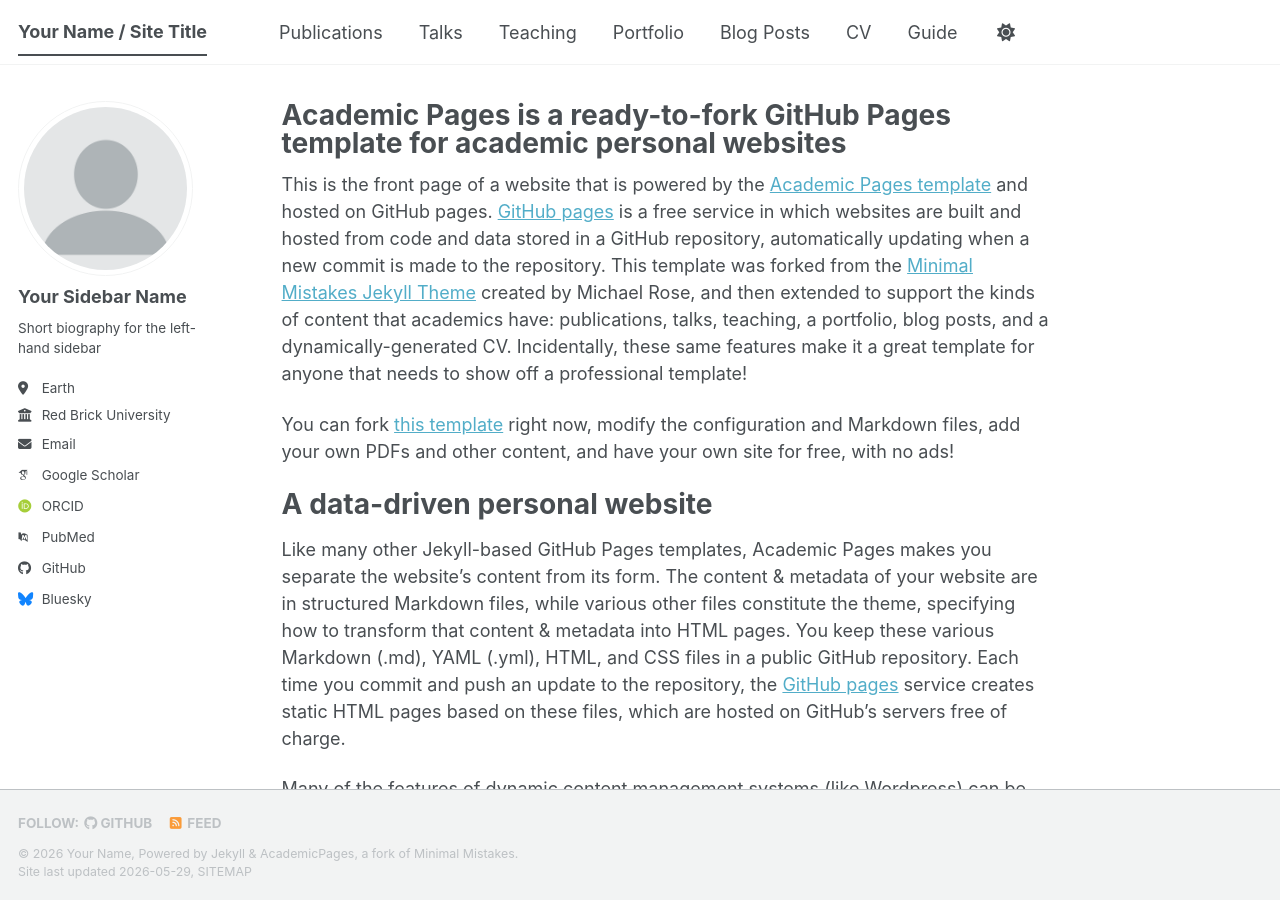
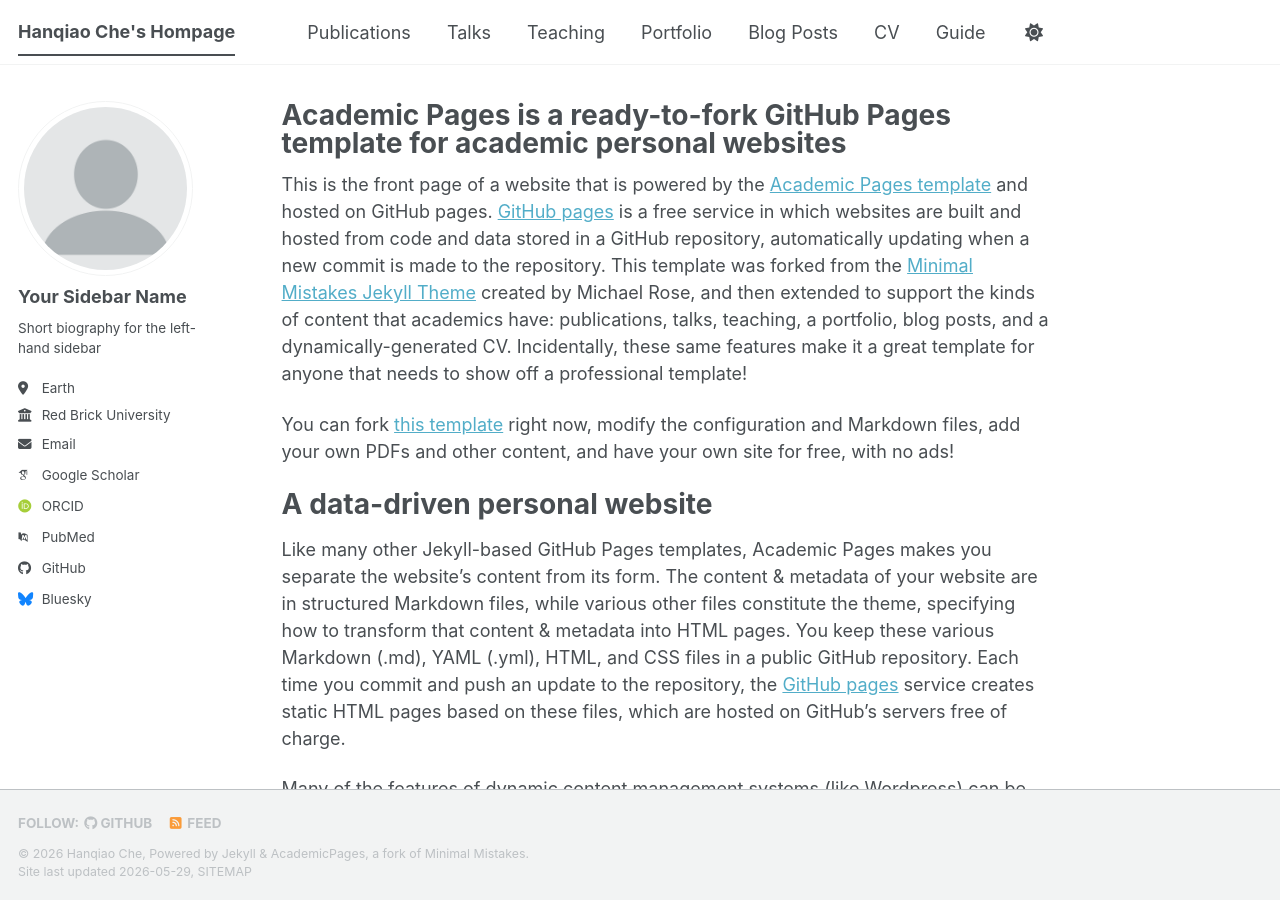
Before and after one commit to HQChe/academic, a Jekyll site: the page built from _pages/about.md, in a window 1280 px wide and 900 px high. Built offline with Jekyll 4.4.1, drawn with Linux system fonts in a browser that asks for light colours; some web fonts are replaced; a script bundle is joined from its source files by our own code; library files that are not in the unit come from our copies.

Commit message:
Update site title and name in configuration

```diff
--- a/_config.yml
+++ b/_config.yml
@@ -9,9 +9,9 @@
 # Basic Site Settings
 locale                   : "en-US"
 site_theme               : "default" # The available themes options are "default", "air", "sunrise", "mint", "dirt" and "contrast"
-title                    : "Your Name / Site Title"
+title                    : "Hanqiao Che's Hompage"
 title_separator          : "-"
-name                     : &name "Your Name"
+name                     : &name "Hanqiao Che"
 description              : &description "Your Name's academic portfolio"   # Update this with a general description of your site, this is the default if not overridden by a page
 url                      : https://academicpages.github.io # The base hostname & protocol for your site e.g. "https://[your GitHub username].github.io",
                                                            # or if you already have some other page hosted on Github then use "https://[your GitHub username].github.io/[Your Repo Name]"
```
